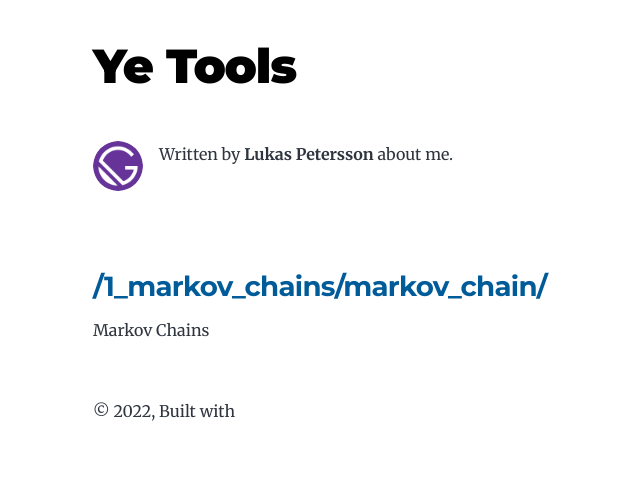
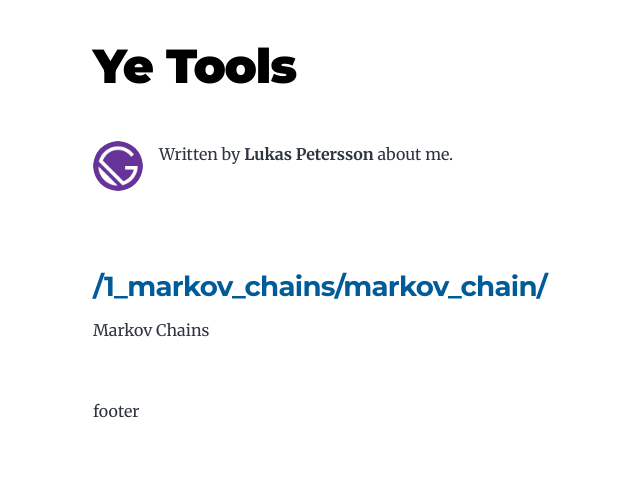
Before and after one commit to lukaspetersson/ye_tools_blog, a Gatsby site: page / in a window 1280 px wide. Shown: the whole page, without its empty margins (231-871 px from the left). Built offline with nearby package versions, Linux system fonts and the light colour scheme; Gatsby itself is replaced by a stand-in of ours.

Commit message:
more cleanup

```diff
--- a/src/components/layout.js
+++ b/src/components/layout.js
@@ -25,8 +25,7 @@ const Layout = ({ location, title, children }) => {
       <header className="global-header">{header}</header>
       <main>{children}</main>
       <footer>
-        © {new Date().getFullYear()}, Built with
-        {` `}
+          footer
       </footer>
     </div>
   )
```
